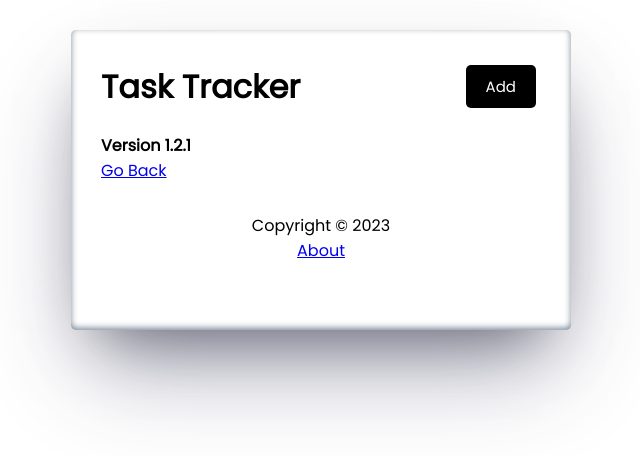
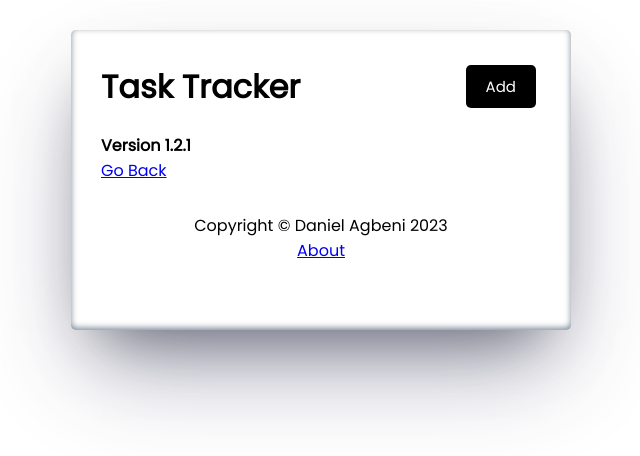
Before and after one commit to DanielAgbeni/My-Todo, a React (Vite) app: page /about in a window 1280 px wide. Shown: the top 456 px of the page, without its empty margins (319-959 px from the left). Built offline with nearby package versions, Linux system fonts and the light colour scheme.

Commit message:
Updated footer

```diff
--- a/src/components/Footer.jsx
+++ b/src/components/Footer.jsx
@@ -5,7 +5,7 @@ import React from 'react'
 const Footer = () => {
 	return (
 		<footer>
-			<p>Copyright &copy; {new Date().getFullYear()}</p>
+			<p>Copyright &copy; Daniel Agbeni {new Date().getFullYear()}</p>
 			<Link to='/about'>About</Link>
 		</footer>
 	)
```
